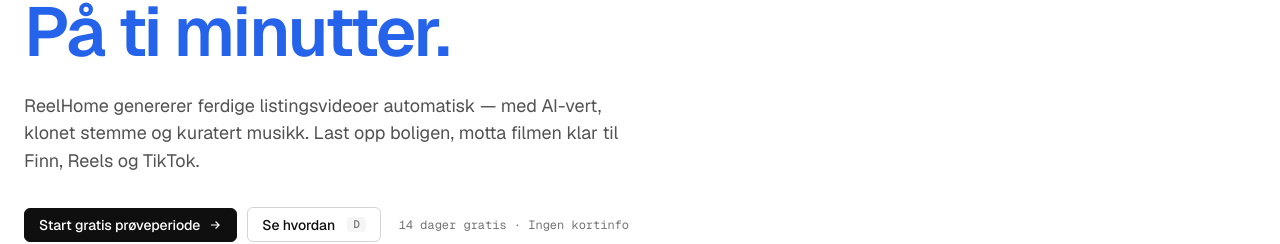
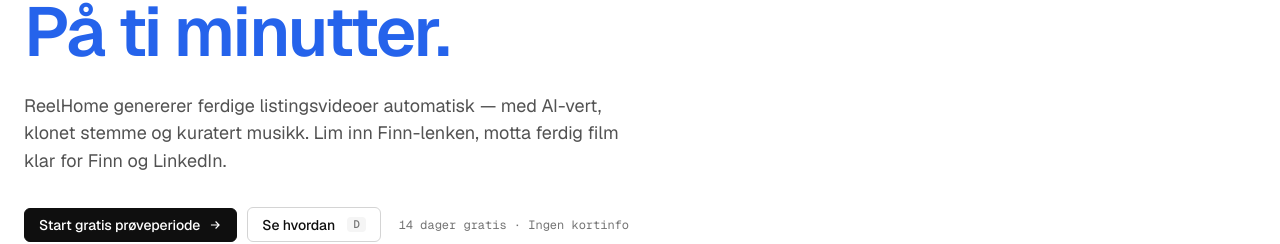
Before and after one commit to Wackazakka/boligforge, a Next.js app: page / in a window 1280 px wide. Shown: the part 313-557 px from the top of the page. Built offline with nearby package versions, Linux system fonts and the light colour scheme.

Commit message:
Fix hero subtitle: paste Finn URL instead of 'upload', accurate platforms
Co-Authored-By: Claude Sonnet 4.6 <noreply@anthropic.com>

```diff
--- a/app/page.tsx
+++ b/app/page.tsx
@@ -65,7 +65,7 @@ export default function Home() {
             <h1>Profesjonelle visningsvideoer.<br /><span className="blue">På ti minutter.</span></h1>
             <p className="hero-sub">
               ReelHome genererer ferdige listingsvideoer automatisk — med AI-vert, klonet stemme og kuratert musikk.
-              Last opp boligen, motta filmen klar til Finn, Reels og TikTok.
+              Lim inn Finn-lenken, motta ferdig film klar for Finn og LinkedIn.
             </p>
             <div className="hero-cta">
               <Link href="/auth/signup" className="btn btn-primary">
```
